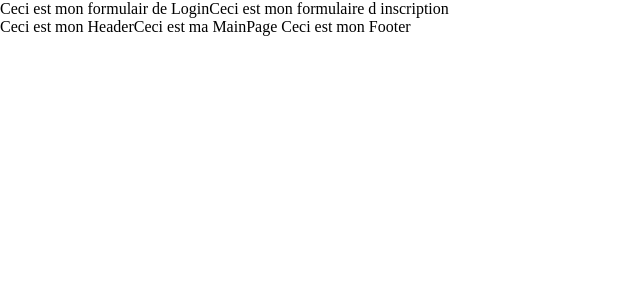
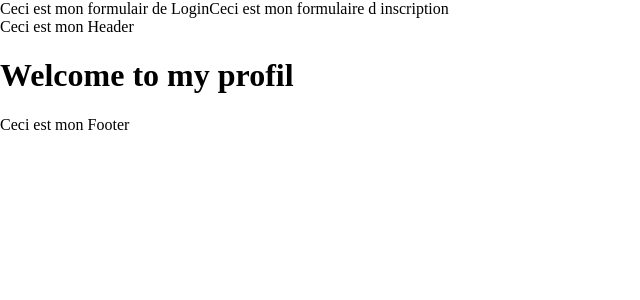
Before and after one commit to CaroD59/FarmConnect_Front, a React (Create React App) app: page / in a window 1280 px wide. Shown: the top 300 px of the page, without its empty margins (0-640 px from the left). Built offline with nearby package versions, Linux system fonts and the light colour scheme.

Commit message:
creation du composant MyProfil dans le Composant Cockpit

```diff
--- a/package.json
+++ b/package.json
@@ -8,6 +8,7 @@
     "@testing-library/user-event": "^12.8.3",
     "react": "^17.0.2",
     "react-dom": "^17.0.2",
+    "react-router-dom": "^5.2.0",
     "react-scripts": "4.0.3",
     "web-vitals": "^1.1.1"
   },
--- a/src/components/MainPage/index.jsx
+++ b/src/components/MainPage/index.jsx
@@ -1,4 +1,6 @@
+import MyProfil from '../MyProfil/index';
+
 function MainPage() {
-  return <>Ceci est ma MainPage </>;
+  return <MyProfil />;
 }
 export default MainPage;
--- /dev/null
+++ b/src/components/MyProfil/index.jsx
@@ -0,0 +1,5 @@
+const MyProfil = () => {
+  return <h1> Welcome to my profil </h1>;
+};
+
+export default MyProfil;
```
Also changed, not shown: src/components/MyProfil/style.jsx (added).
